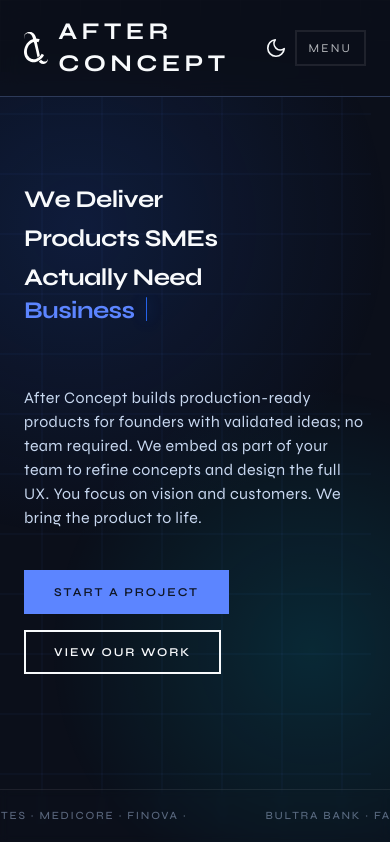
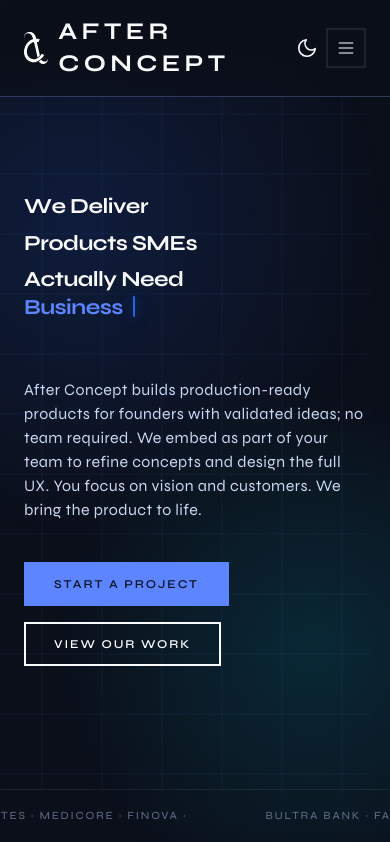
Before and after one commit to uzairr/after-concept-website, a Next.js app: page / in a window 390 px wide. Shown: the top 842 px of the page. Built offline with nearby package versions, Linux system fonts and the light colour scheme.

Commit message:
Made additional website improvements

```diff
--- a/app/layout.tsx
+++ b/app/layout.tsx
@@ -81,7 +81,7 @@ export default function RootLayout({
       </head>
       <body className="flex min-h-screen flex-col bg-page overflow-x-hidden">
         <NoiseOverlay />
-        <div className="relative z-10 flex-1 bg-page bg-tech-grid shadow-[0_20px_40px_rgba(0,0,0,0.2)] md:shadow-[0_30px_60px_rgba(0,0,0,0.15)] rounded-b-[24px] md:rounded-b-[40px] transition-colors duration-300">
+        <div className="relative z-10 flex-1 bg-page bg-tech-grid shadow-[0_20px_40px_rgba(0,0,0,0.2)] md:shadow-[0_30px_60px_rgba(0,0,0,0.15)] rounded-b-[24px] md:rounded-b-[40px] transition-colors duration-300 max-w-[100vw] overflow-x-hidden">
           <Header />
           <main className="pt-header">{children}</main>
         </div>
--- a/components/layout/Footer.tsx
+++ b/components/layout/Footer.tsx
@@ -10,15 +10,15 @@ export default function Footer() {
   const resolvedTheme = useResolvedTheme();
   const isDark = resolvedTheme === "dark";
   return (
-    <div className="sticky bottom-0 left-0 w-full z-0 bg-base transition-colors duration-300">
-      <footer className="w-full px-6 pb-6 pt-16 md:px-12 md:pb-12 md:pt-24">
-        <div className="mx-auto w-full max-w-[1400px] rounded-[32px] md:rounded-[40px] border border-line bg-theme-surface px-6 py-8 md:px-10 md:py-10 shadow-[0_10px_40px_rgba(0,0,0,0.02)] transition-colors duration-300">
+    <div className="relative md:sticky bottom-0 left-0 w-full z-0 bg-base transition-colors duration-300">
+      <footer className="w-full px-6 pb-6 pt-8 md:px-12 md:pb-12 md:pt-24">
+        <div className="mx-auto w-full max-w-[1400px] rounded-[32px] md:rounded-[40px] border border-line bg-theme-surface px-4 py-6 md:px-10 md:py-10 shadow-[0_10px_40px_rgba(0,0,0,0.02)] transition-colors duration-300">
 
         {/* Footer Top Content */}
-        <div className="mb-8 flex flex-col gap-10 lg:flex-row lg:justify-between">
+        <div className="mb-6 flex flex-col gap-6 lg:flex-row lg:justify-between md:mb-8 md:gap-10">
 
           {/* Brand & Socials (Left Column) */}
-          <div className="flex flex-col gap-6 lg:max-w-sm">
+          <div className="flex flex-col gap-4 lg:max-w-sm md:gap-6">
             <div className="flex items-center gap-3">
               <Image
                 src={isDark ? "/images/brand/AC_LogoWhite.svg" : "/images/brand/AC_LogoBlack.svg"}
@@ -27,12 +27,12 @@ export default function Footer() {
                 height={40}
                 className="h-8 w-auto object-contain"
               />
-              <span className="font-display text-[20px] font-bold tracking-wide text-foreground">
+              <span className="font-display text-base md:text-[20px] font-bold tracking-wide text-foreground">
                 AFTER CONCEPT
               </span>
             </div>
 
-            <p className="font-sans text-[17px] leading-relaxed text-secondary transition-colors duration-300">
+            <p className="font-sans text-sm md:text-[17px] leading-relaxed text-secondary transition-colors duration-300">
               Production-ready products for founders with validated ideas. We embed as your technical co-pilot—making your vision easier to build, launch, and scale.
             </p>
 
@@ -41,7 +41,7 @@ export default function Footer() {
               <svg xmlns="http://www.w3.org/2000/svg" viewBox="0 0 24 24" fill="currentColor" className="mt-1 h-[14px] w-[14px] shrink-0">
                 <path d="M13 2L3 14h9l-1 8 10-12h-9l1-8z" />
               </svg>
-              <p className="font-sans text-[16px] font-medium leading-snug">
+              <p className="font-sans text-sm md:text-[16px] font-medium leading-snug">
                 You focus on vision. We bring the<br />product to life.
               </p>
             </div>
@@ -155,15 +155,15 @@ function FooterColumn({
 }) {
   return (
     <div>
-      <h3 className="mb-5 flex h-8 items-center text-[17px] font-bold text-foreground transition-colors duration-300">
+      <h3 className="mb-3 md:mb-5 flex h-8 items-center text-sm md:text-[17px] font-bold text-foreground transition-colors duration-300">
         {title}
       </h3>
-      <ul className="flex flex-col gap-4 text-[16px]">
+      <ul className="flex flex-col gap-2 md:gap-4 text-sm md:text-[16px]">
         {links.map((link, i) => (
           <li key={i}>
             <Link
               href={link.href}
-              className="text-[14px] text-muted transition-colors duration-200 hover:text-foreground"
+              className="text-xs md:text-[14px] text-muted transition-colors duration-200 hover:text-foreground"
             >
               {link.name}
             </Link>
--- a/components/layout/Header.tsx
+++ b/components/layout/Header.tsx
@@ -14,6 +14,7 @@ import {
 } from "@/lib/header-nav";
 import { useResolvedTheme } from "@/lib/useResolvedTheme";
 import { agency, social } from "@/lib/siteContent";
+import { FaLinkedinIn, FaInstagram, FaFacebook } from "react-icons/fa";
 
 const navLinkClass = "site-header-nav-link text-foreground font-medium transition-colors hover:text-highlight";
 const navLinkActiveClass = "site-header-nav-link--active text-highlight font-semibold";
@@ -108,13 +109,15 @@ export function Header() {
               <ThemeToggle />
               <button
                 type="button"
-                className="site-header-nav-link inline-flex border-2 border-line-strong px-3 py-2 text-xs uppercase tracking-[0.18em]"
+                className="site-header-nav-link inline-flex items-center justify-center border-2 border-line-strong p-2"
                 onClick={() => setMobileOpen((prev) => !prev)}
                 aria-label="Toggle menu"
                 aria-expanded={mobileOpen}
                 aria-controls="mobile-nav-drawer"
               >
-                Menu
+                <svg className="h-5 w-5" fill="none" stroke="currentColor" strokeWidth="2" viewBox="0 0 24 24">
+                  <path strokeLinecap="round" strokeLinejoin="round" d="M4 6h16M4 12h16M4 18h16" />
+                </svg>
               </button>
             </div>
           </div>
@@ -213,7 +216,7 @@ export function Header() {
                     aria-label="LinkedIn"
                     className="w-8 h-8 rounded-lg bg-surface-2 border border-line flex items-center justify-center text-muted hover:text-highlight hover:border-highlight transition-all"
                   >
-                    <svg viewBox="0 0 24 24" className="h-4 w-4 fill-current"><path d="M19 0h-14c-2.761 0-5 2.239-5 5v14c0 2.761 2.239 5 5 5h14c2.762 0 5-2.239 5-5v-14c0-2.761-2.238-5-5-5zm-11 19h-3v-11h3v11zm-1.5-12.268c-.966 0-1.75-.79-1.75-1.764s.784-1.764 1.75-1.764 1.75.79 1.75 1.764-.783 1.764-1.75 1.764zm13.5 12.268h-3v-5.604c0-3.368-4-3.113-4 0v5.604h-3v-11h3v1.765c1.396-2.586 7-2.777 7 2.476v6.759z"/></svg>
+                    <FaLinkedinIn size={16} />
                   </a>
                   <a
                     href={social.instagram}
@@ -222,7 +225,16 @@ export function Header() {
                     aria-label="Instagram"
                     className="w-8 h-8 rounded-lg bg-surface-2 border border-line flex items-center justify-center text-muted hover:text-highlight hover:border-highlight transition-all"
                   >
-                    <svg viewBox="0 0 24 24" className="h-4 w-4 fill-current"><path d="M12 2.163c3.204 0 3.584.012 4.85.07 3.252.148 4.771 1.691 4.919 4.919.058 1.265.069 1.645.069 4.849 0 3.205-.012 3.584-.069 4.849-.149 3.225-1.664 4.771-4.919 4.919-1.266.058-1.644.07-4.85.07-3.204 0-3.584-.012-4.849-.07-3.26-.149-4.771-1.699-4.919-4.92-.058-1.265-.07-1.644-.07-4.849 0-3.204.013-3.583.07-4.849.149-3.227 1.664-4.771 4.919-4.919 1.266-.057 1.645-.069 4.849-.069zm0-2.163c-3.259 0-3.667.014-4.947.072-4.358.2-6.78 2.618-6.98 6.98-.059 1.281-.073 1.689-.073 4.948 0 3.259.014 3.668.072 4.948.2 4.358 2.618 6.78 6.98 6.98 1.281.058 1.689.072 4.948.072 3.259 0 3.668-.014 4.948-.072 4.354-.2 6.782-2.618 6.979-6.98.059-1.28.073-1.689.073-4.948 0-3.259-.014-3.667-.072-4.947-.196-4.354-2.617-6.78-6.979-6.98-1.281-.059-1.69-.073-4.949-.073zm0 5.838c-3.403 0-6.162 2.759-6.162 6.162s2.759 6.163 6.162 6.163 6.162-2.759 6.162-6.163c0-3.403-2.759-6.162-6.162-6.162zm0 10.162c-2.209 0-4-1.79-4-4 0-2.209 1.791-4 4-4s4 1.791 4 4c0 2.21-1.791 4-4 4zm6.406-11.845c-.796 0-1.441.645-1.441 1.44s.645 1.44 1.441 1.44c.795 0 1.439-.645 1.439-1.44s-.644-1.44-1.439-1.44z"/></svg>
+                    <FaInstagram size={16} />
+                  </a>
+                  <a
+                    href={social.facebook}
+                    target="_blank"
+                    rel="noreferrer"
+                    aria-label="Facebook"
+                    className="w-8 h-8 rounded-lg bg-surface-2 border border-line flex items-center justify-center text-muted hover:text-highlight hover:border-highlight transition-all"
+                  >
+                    <FaFacebook size={16} />
                   </a>
                 </div>
                 <Link
--- a/components/sections/HeroSection.tsx
+++ b/components/sections/HeroSection.tsx
@@ -141,7 +141,7 @@ export function HeroSection() {
             <div className="grid w-full gap-12 lg:grid-cols-[1.15fr_0.85fr] lg:items-start min-[1920px]:gap-16 min-[2560px]:gap-20">
               <div className="flex flex-col items-start justify-center text-left w-full">
                 <motion.h1
-                  className="font-display flex w-full max-w-full flex-col text-left text-[clamp(1.5rem,3.25vw+0.55rem,2.65rem)] font-bold normal-case leading-[1.12] tracking-tight text-foreground sm:leading-[1.1] min-[1920px]:text-[clamp(2.75rem,1.85vw+1.1rem,3.85rem)] min-[1920px]:leading-[1.1] min-[2560px]:text-[clamp(3.25rem,1.45vw+1.35rem,4.65rem)]"
+                  className="font-display flex w-full max-w-full flex-col text-left text-[clamp(1.2rem,3.25vw+0.55rem,2.65rem)] font-bold normal-case leading-[1.12] tracking-tight text-foreground sm:leading-[1.1] min-[1920px]:text-[clamp(2.75rem,1.85vw+1.1rem,3.85rem)] min-[1920px]:leading-[1.1] min-[2560px]:text-[clamp(3.25rem,1.45vw+1.35rem,4.65rem)]"
                   initial={reducedMotion ? false : "hidden"}
                   animate="visible"
                   variants={reducedMotion ? undefined : charContainer}
```
